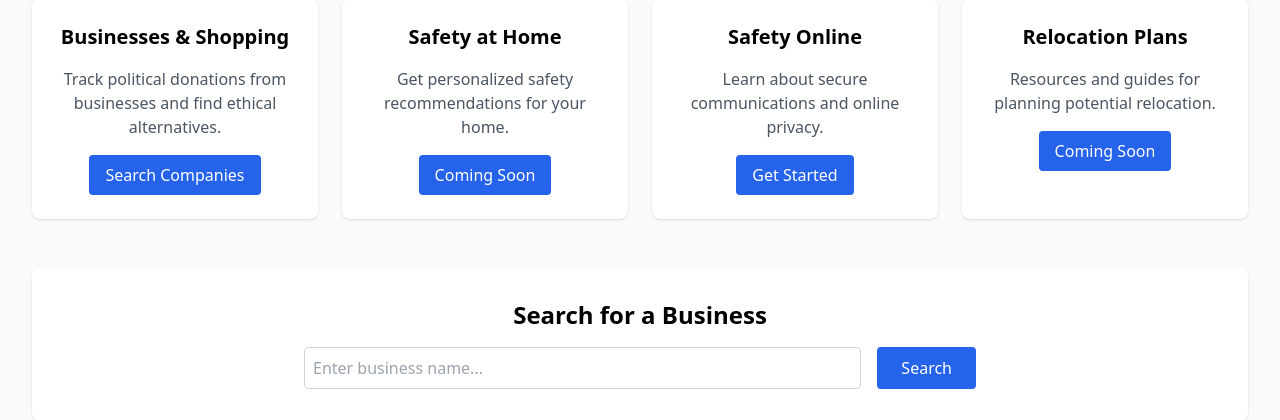
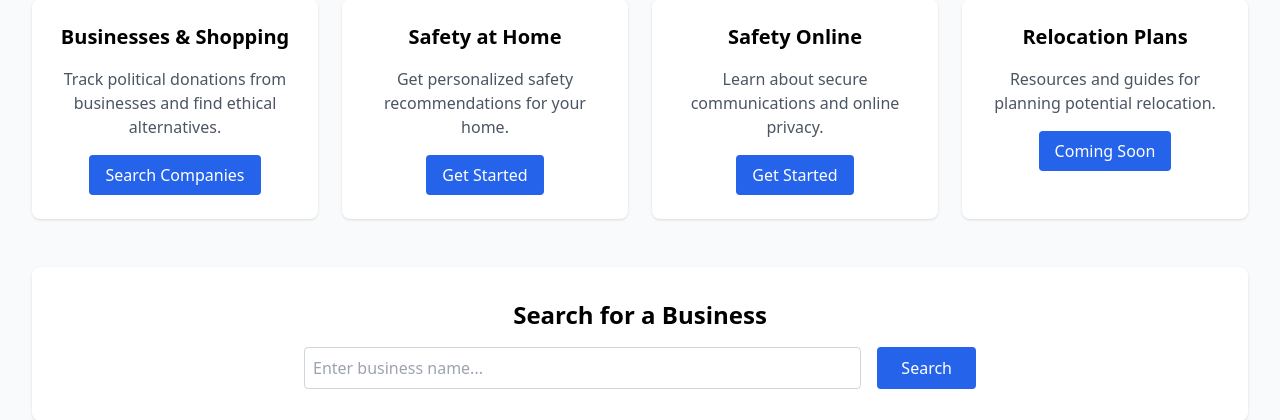
Before and after one commit to brent-is-still-here/thebluelist, a Django app: page / in a window 1280 px wide. Shown: the part 169-589 px from the top of the page. Run offline with Django 5.2, Linux system fonts and the light colour scheme; some libraries are stand-ins or nearby versions.

Commit message:
link it all in to the home page

```diff
--- a/companies/templates/companies/home.html
+++ b/companies/templates/companies/home.html
@@ -16,7 +16,7 @@
         <div class="p-6 bg-white rounded-lg shadow">
             <h2 class="text-xl font-semibold mb-4">Safety at Home</h2>
             <p class="text-gray-600 mb-4">Get personalized safety recommendations for your home.</p>
-            <a href="#" class="inline-block bg-blue-600 text-white px-4 py-2 rounded hover:bg-blue-700">Coming Soon</a>
+            <a href="{% url 'safety_at_home:safety_at_home_landing' %}" class="inline-block bg-blue-600 text-white px-4 py-2 rounded hover:bg-blue-700">Get Started</a>
         </div>
 
         <div class="p-6 bg-white rounded-lg shadow">
```
